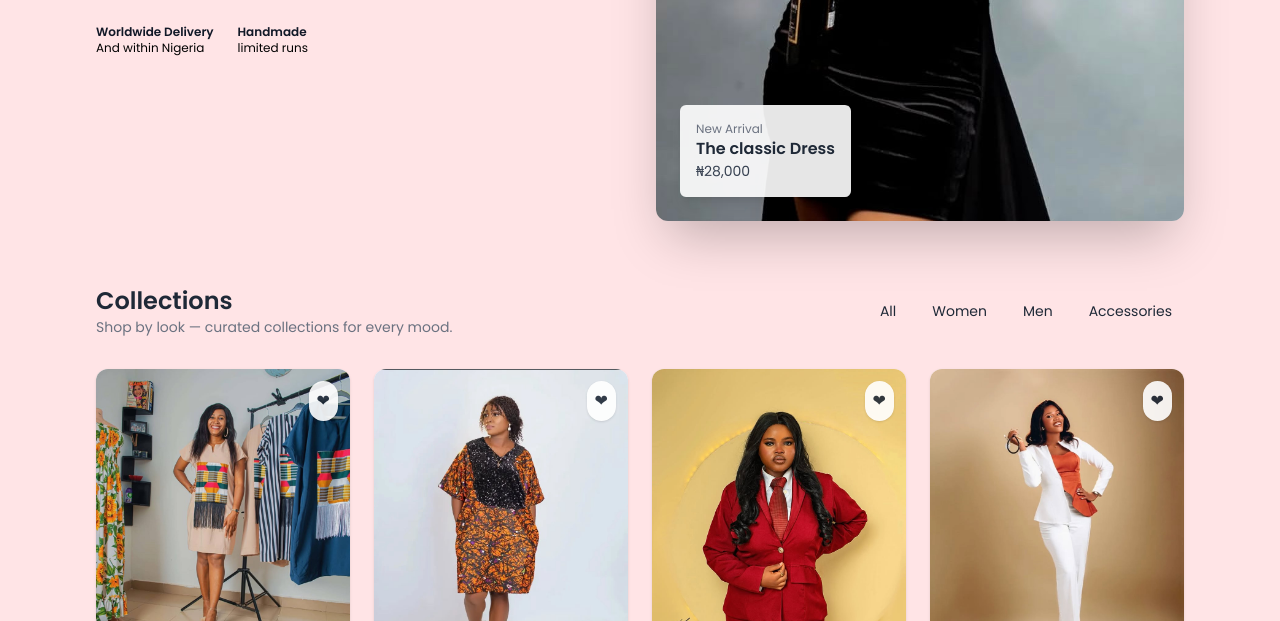
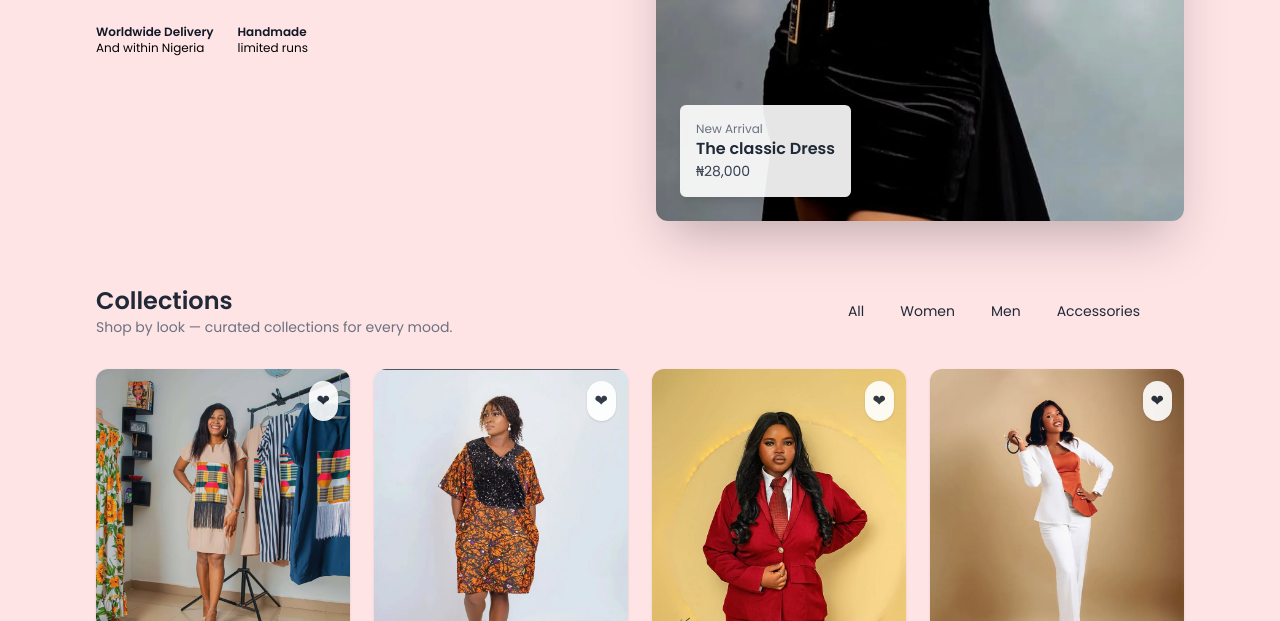
Before and after one commit to Jaykrator/merasapparel, a website: page index.html in a window 1280 px wide. Shown: the part 479-1100 px from the top of the page. Drawn offline with nearby package versions, Linux system fonts and the light colour scheme.

Commit message:
fix mobile overflow issue

```diff
--- a/index.html
+++ b/index.html
@@ -106,7 +106,7 @@
 </div>
 
 
-<div class="flex items-center gap-3">
+<div class="flex items-center gap-3 sm:px-8">
 <button data-filter="all" class="filterBtn text-sm px-3 py-2 rounded-md glass">All</button>
 <button data-filter="women" class="filterBtn text-sm px-3 py-2 rounded-md">Women</button>
 <button data-filter="men" class="filterBtn text-sm px-3 py-2 rounded-md">Men</button>
--- a/src/input.css
+++ b/src/input.css
@@ -1,3 +1,9 @@
 @tailwind base;
 @tailwind components;
 @tailwind utilities;
+
+@layer base {
+  html, body {
+    overflow-x: hidden;
+  }
+}
```
Also changed, not shown: src/output.css.
